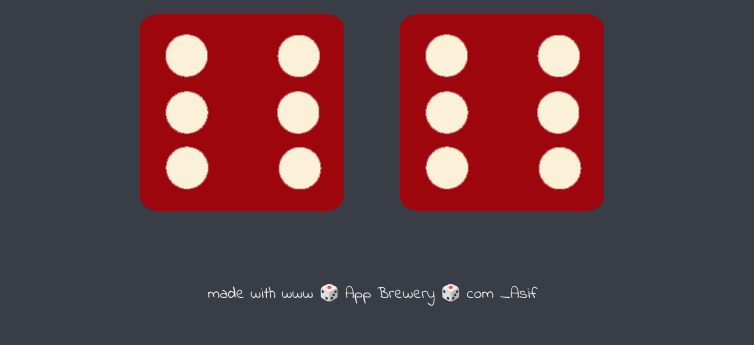
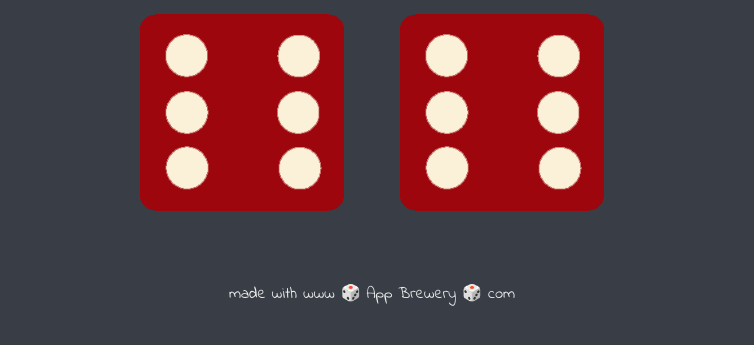
Before and after one commit to asif-haque/DiceGame, a plain HTML site: page index.html in a window 1280 px wide. Shown: the part 321-666 px from the top of the page, without its empty margins (268-1022 px from the left). Drawn offline with Linux system fonts and the light colour scheme.

Commit message:
Update index.html

```diff
--- a/index.html
+++ b/index.html
@@ -29,6 +29,5 @@
 
   <footer>
     made with www 🎲 App Brewery 🎲 com
-    _Asif
   </footer>
 </html>
```
